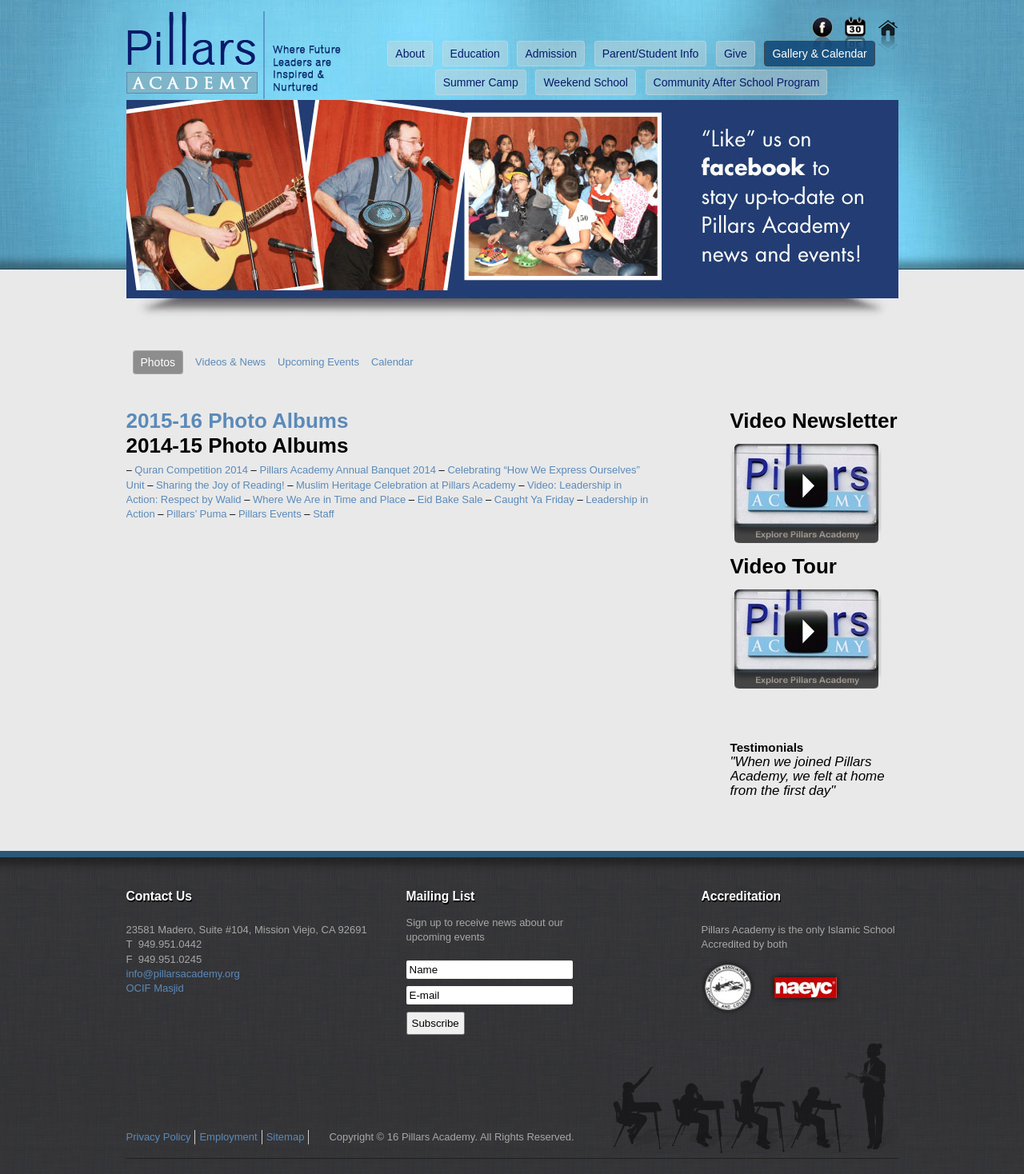
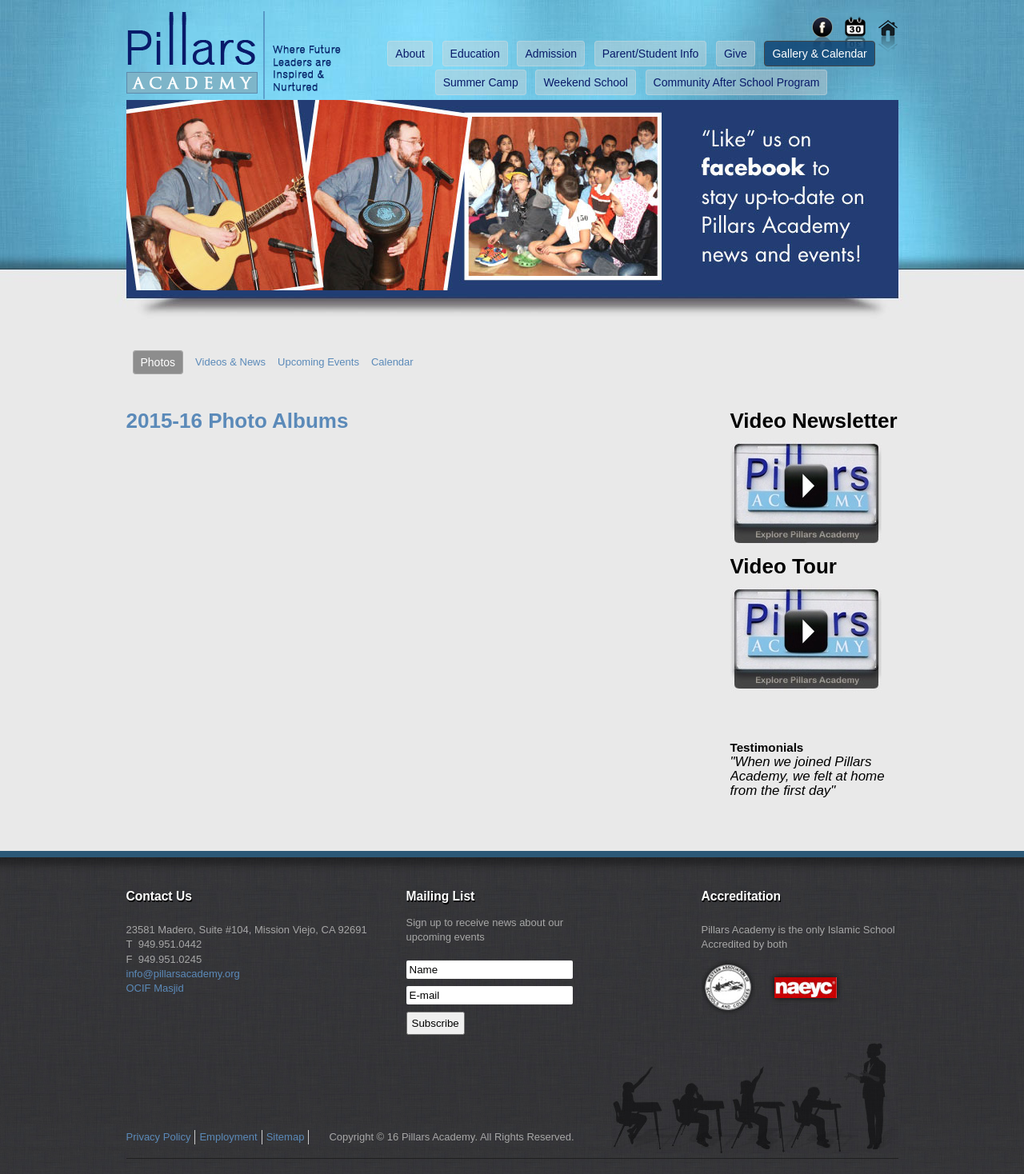
Before and after one commit to pillarsacademy/pillarsacademy.github.io, a Jekyll site: the page built from news/photos.md, in a window 1280 px wide. Shown: the whole page at 80% size. Built offline with Jekyll 4.4.1, drawn with Linux system fonts in a browser that asks for light colours; nearby versions of some CDN libraries.

Commit message:
Update photos.md

```diff
--- a/news/photos.md
+++ b/news/photos.md
@@ -2,17 +2,3 @@
 layout: default
 ---
 # [2015-16 Photo Albums](https://www.facebook.com/PillarsAcademy/photos_stream)
-# 2014-15 Photo Albums
- -- [Quran Competition 2014](https://www.facebook.com/media/set/?set=a.625968057491486.1073741841.116191751802455)
- -- [Pillars Academy Annual Banquet 2014](https://www.facebook.com/media/set/?set=a.601134136641545.1073741840.116191751802455&type=3)
- -- [Celebrating "How We Express Ourselves" Unit](https://www.facebook.com/media/set/?set=a.577741452314147.1073741838.116191751802455&type=3&uploaded=7)
- -- [Sharing the Joy of Reading!](https://www.facebook.com/media/set/?set=a.556413361113623.1073741837.116191751802455&type=3&uploaded=2)
- -- [Muslim Heritage Celebration at Pillars Academy](https://www.facebook.com/media/set/?set=a.556083194479973.1073741836.116191751802455&type=3)
- -- [Video: Leadership in Action: Respect by Walid](https://www.facebook.com/photo.php?v=546090095479283&notif_t=video_processed)
- -- [Where We Are in Time and Place](https://www.facebook.com/media/set/?set=a.544359102319049.1073741835.116191751802455&type=1)
- -- [Eid Bake Sale](https://www.facebook.com/media/set/?set=a.525438160877810.1073741831.116191751802455&type=3)
- -- [Caught Ya Friday](https://www.facebook.com/media/set/?set=a.525185660903060.1073741828.116191751802455&type=3)
- -- [Leadership in Action](https://www.facebook.com/media/set/?set=a.539729612781998.1073741832.116191751802455&type=3)
- -- [Pillars' Puma](https://www.facebook.com/media/set/?set=a.525186810902945.1073741830.116191751802455&type=3)
- -- [Pillars Events](https://www.facebook.com/media/set/?set=a.540813766006916.1073741834.116191751802455&type=3)
- -- [Staff](https://www.facebook.com/media/set/?set=a.539729806115312.1073741833.116191751802455&type=3)
```
